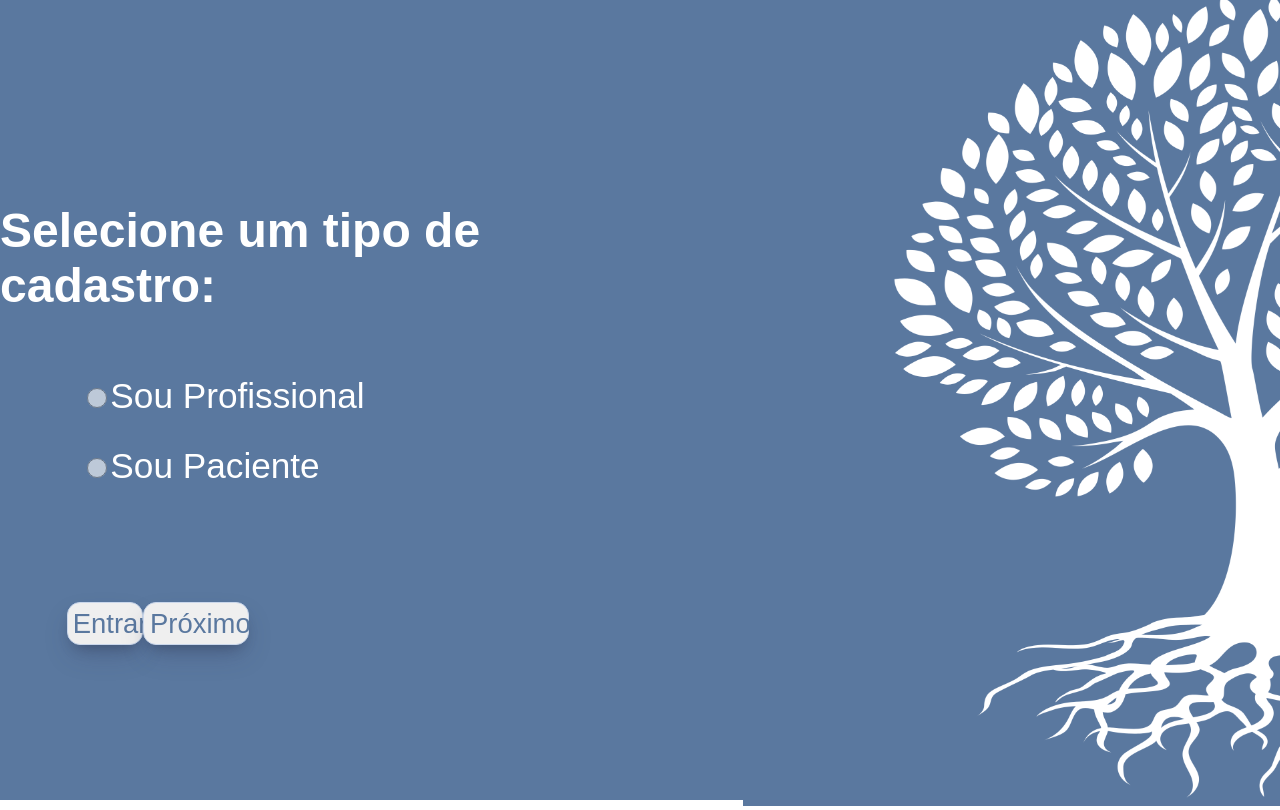
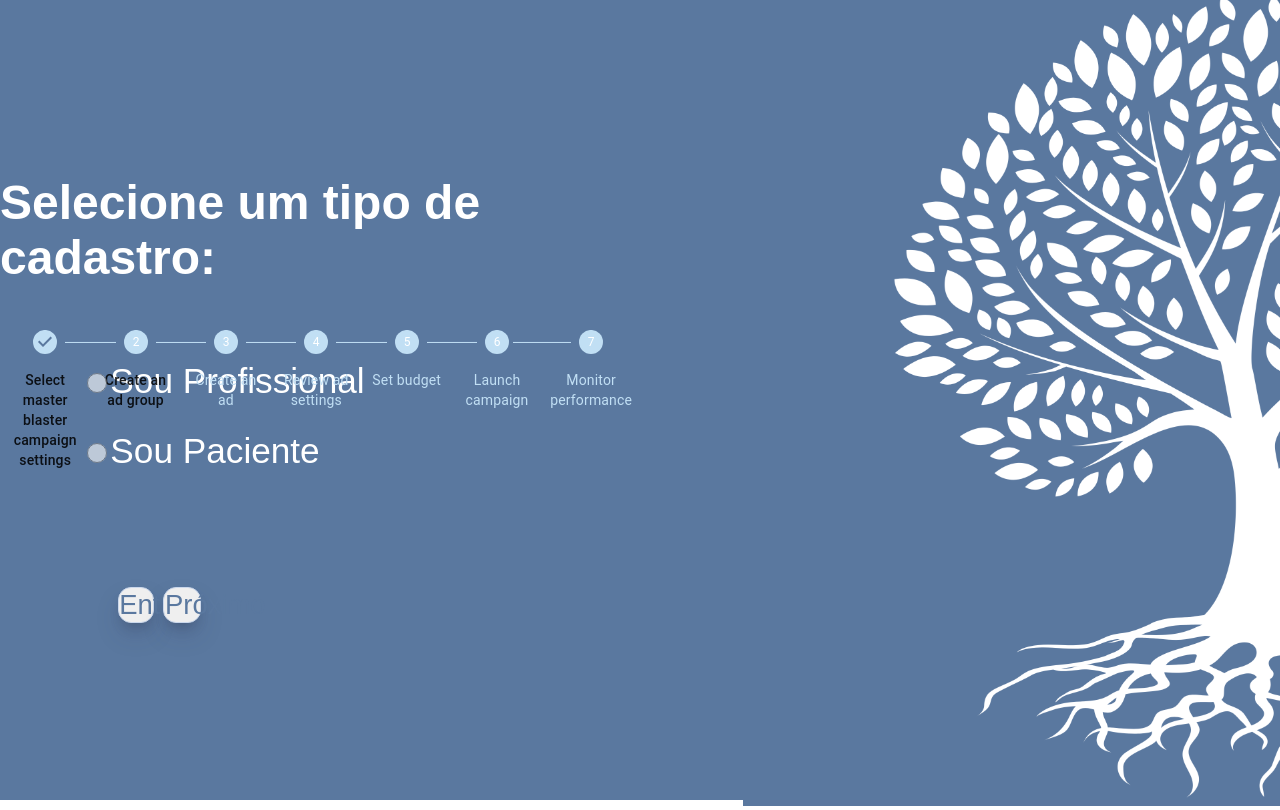
Before and after one commit to VitorMatt/FutureMind-1.0, a React (Vite) app in the folder FutureMind/: page /cadastro in a window 1280 px wide. Built offline with nearby package versions, Linux system fonts and the light colour scheme; a web font is replaced by a local one.

Commit message:
Cadastro stepper

```diff
--- /dev/null
+++ b/FutureMind/src/components/HorizontalLinearAlternativeLabelStepper.jsx
@@ -0,0 +1,68 @@
+import * as React from 'react';
+import Box from '@mui/material/Box';
+import Stepper from '@mui/material/Stepper';
+import Step from '@mui/material/Step';
+import StepLabel from '@mui/material/StepLabel';
+import StepConnector from '@mui/material/StepConnector';
+import { styled } from '@mui/material/styles';
+
+const steps = [
+  'Select master blaster campaign settings',
+  'Create an ad group',
+  'Create an ad',
+  'Review ad settings',
+  'Set budget',
+  'Launch campaign',
+  'Monitor performance',
+];
+
+// Personalizando o conector para alterar a cor da linha entre os passos
+const CustomConnector = styled(StepConnector)(({ theme }) => ({
+  [`& .${StepConnector.line}`]: {
+    borderColor: '#C1DFF4', // Cor da linha conectando os passos
+  },
+}));
+
+export default function HorizontalLinearAlternativeLabelStepper() {
+  return (
+    <Box
+      sx={{
+        width: '50vw', // 50% da largura da viewport
+        position: 'absolute', // Posiciona na lateral
+        left: 0, // Alinha à esquerda
+        top: '50%', // Centraliza verticalmente
+        transform: 'translateY(-50%)', // Ajusta a posição
+      }}
+    >
+      <Stepper
+        activeStep={1}
+        alternativeLabel
+        connector={<CustomConnector />}
+        sx={{
+          gap: 0,
+          '& .MuiStepIcon-root': {
+            color: '#C1DFF4', // Define a cor dos ícones não completados
+            '&.Mui-active': {
+              color: '#C1DFF4', // Define a cor dos ícones ativos
+            },
+            '&.Mui-completed': {
+              color: '#C1DFF4', // Define a cor dos ícones completados
+            },
+          },
+          '& .MuiStepLabel-label': {
+            color: '#C1DFF4', // Cor do texto dos rótulos dos passos
+          },
+          '& .MuiStepConnector-line': {
+            borderColor: '#C1DFF4', // Cor da linha conectando os passos
+          },
+        }}
+      >
+        {steps.map((label) => (
+          <Step key={label}>
+            <StepLabel>{label}</StepLabel>
+          </Step>
+        ))}
+      </Stepper>
+    </Box>
+  );
+}
--- a/FutureMind/src/pages/CSS/EscolhaCadastro.css
+++ b/FutureMind/src/pages/CSS/EscolhaCadastro.css
@@ -44,7 +44,7 @@ body{
 
 .entrar-estilizado{
     font-size: 60%;
-    padding: 3%;
+    padding: -3%;
     width: 50%;
     border-radius: 13px;
     border: 1px solid var(--cor-2);
@@ -77,6 +77,7 @@ body{
     justify-content: space-between;
     align-items: flex-start;
     color: #ffff;
+    margin-top: 2%;
 }
 
 .estilização-Check{
@@ -115,16 +116,28 @@ body{
   }
 
 .Proximo{
-    width: 30%;
-    margin-top: 20%;
+    width: 100%;
+    margin-top: 10%;
+    padding: 4%;
     display: flex;
     font-size: 130%;
+}
 
+.Proximo .botao2{
+
+    display: flex;
+    width:50%;
+}
+
+.botao2 button {
+
+    width: 50%;
 }
 
 .proximo-estilizado{
     font-size: 60%;
-    width: 70%;
+    width: 80%;
+
     border-radius: 13px;
     border: 1px solid var(--cor-2);
     color: var(--cor-1);
@@ -133,9 +146,13 @@ body{
 
 .proximo-estilizado:hover{
     transition: 1s;
-    transform: scale(1.0);
+    transform: scale(1.1);
     background-color: #C1DFF4;
     border: none;
     color: var(--cor-4);
     box-shadow: rgba(50, 50, 93, 0.25) 0px 13px 27px -5px, rgba(0, 0, 0, 0.3) 0px 8px 16px -8px;
 }
+.botao1{
+    display: flex;
+    width: 30%;
+}
--- a/FutureMind/src/pages/CSS/Login.css
+++ b/FutureMind/src/pages/CSS/Login.css
@@ -1,5 +1,6 @@
 *{
     font-family: 'Poppins' , sans-serif;
+    outline: none;
 }
 
 :root{
@@ -10,7 +11,7 @@
     --cor-5: #014F86;
 }
 
-.escolhaCadastro-container{
+.login-container{
     background-color:#5A789F;
     display: flex;
     flex-direction: row;
@@ -59,6 +60,7 @@ body{
 
 .titulo-Cadastro{
     font-size: 300%;
+
     color: #ffff;
 }
 
@@ -78,3 +80,36 @@ body{
     border: 1px solid var(--cor-2);
     color: var(--cor-1);
 }
+
+.inputsLogin{
+    display: flex;
+    flex-direction: column;
+}
+
+.inputsLogin input{
+    margin-bottom: 20%;
+    background: none;
+    border: none;
+    border-bottom: 2px solid white;
+    width: 200%;
+    color: #CAD7EB;
+}
+
+.inputsLogin label{
+    width: 20%;
+    margin-bottom: 20%;
+}
+
+.input_principais{
+    width: 79%;
+    height: 100%;
+    margin: auto;
+    display: flex;
+    flex-direction: column;
+    font-size: 220%;
+    flex-wrap: wrap;
+    justify-content: space-between;
+    align-items: flex-start;
+    color: #ffff;
+    margin-top: 2%;
+}
--- /dev/null
+++ b/FutureMind/src/pages/CadastroProfissional.jsx
@@ -0,0 +1,12 @@
+import React from 'react'
+import CustomizedSteppers from '../components/HorizontalLinearAlternativeLabelStepper'
+
+function CadastroProfissional() {
+  return (
+    <div>
+      <CustomizedSteppers />
+    </div>
+  )
+}
+
+export default CadastroProfissional
--- a/FutureMind/src/pages/EscolhaCadastro.jsx
+++ b/FutureMind/src/pages/EscolhaCadastro.jsx
@@ -1,3 +1,4 @@
+import HorizontalLinearAlternativeLabelStepper from '../components/HorizontalLinearAlternativeLabelStepper'
 import './CSS/EscolhaCadastro.css'
 
 function EscolhaCadastro() {
@@ -5,6 +6,7 @@ function EscolhaCadastro() {
   return (
     <div className='escolhaCadastro-container'>
       <div className='Lado-esquerdo'>
+        <HorizontalLinearAlternativeLabelStepper />
         <h3 className='titulo-Cadastro'>Selecione um tipo de cadastro:</h3>
         <div className='checkboxs'>
             <div className='estilização-Check'>
@@ -16,7 +18,14 @@ function EscolhaCadastro() {
             </div>
 
         <div className='Proximo'>
-            <button className='entrar-estilizado'>Entrar</button><button className='proximo-estilizado'>Próximo</button>
+          <div className='botao1'>
+
+            <button className='proximo-estilizado'>Entrar</button>
+          </div>
+          <div className='botao2'>
+
+            <button className='proximo-estilizado'>Próximo</button>
+          </div>
         </div>
         </div>
       </div>
--- a/FutureMind/src/pages/Login.jsx
+++ b/FutureMind/src/pages/Login.jsx
@@ -1,30 +1,27 @@
 import React from "react";
-
+import './CSS/Login.css'
 function Login() {
   return (
-    <div className="escolhaCadastro-container">
+    <div className="login-container">
       <div className="Lado-esquerdo">
-        <h3 className="titulo-Cadastro">Selecione um tipo de cadastro:</h3>
-        <div className="checkboxs">
-          <div className="estilização-Check">
+        <h3 className="titulo-Cadastro">Entre em sua conta</h3>
+        <div className="input_principais">
+          <div className="inputsLogin">
            <label htmlFor="">Email</label> <input type="text" />
           </div>
 
-          <div className="estilização-Check">
-            <label htmlFor="">Senha</label><input type="text" />
+          <div className="inputsLogin">
+            <label htmlFor="" >Senha</label><input type="text" />
           </div>
 
           <div className="Proximo">
-            <button className="proximo-estilizado">Próximo</button>
+            <button className="proximo-estilizado">Entrar</button>
           </div>
         </div>
       </div>
       <div className="lado-Direito">
-        <div className="entrar">
-          <button className="entrar-estilizado">Entrar</button>
-        </div>
         <div className="arvore">
-          <img src={arvore} alt="" className="arvore-estilizada" />
+        <img src='logoLogin.png' alt="" className='arvore-estilizada'/>
         </div>
       </div>
     </div>
```
Also changed, not shown: FutureMind/package.json (+7 -1 lines), FutureMind/src/routes/router.jsx (+12 -1 lines), 1 other file (tests, documents, lock files or other folders).
